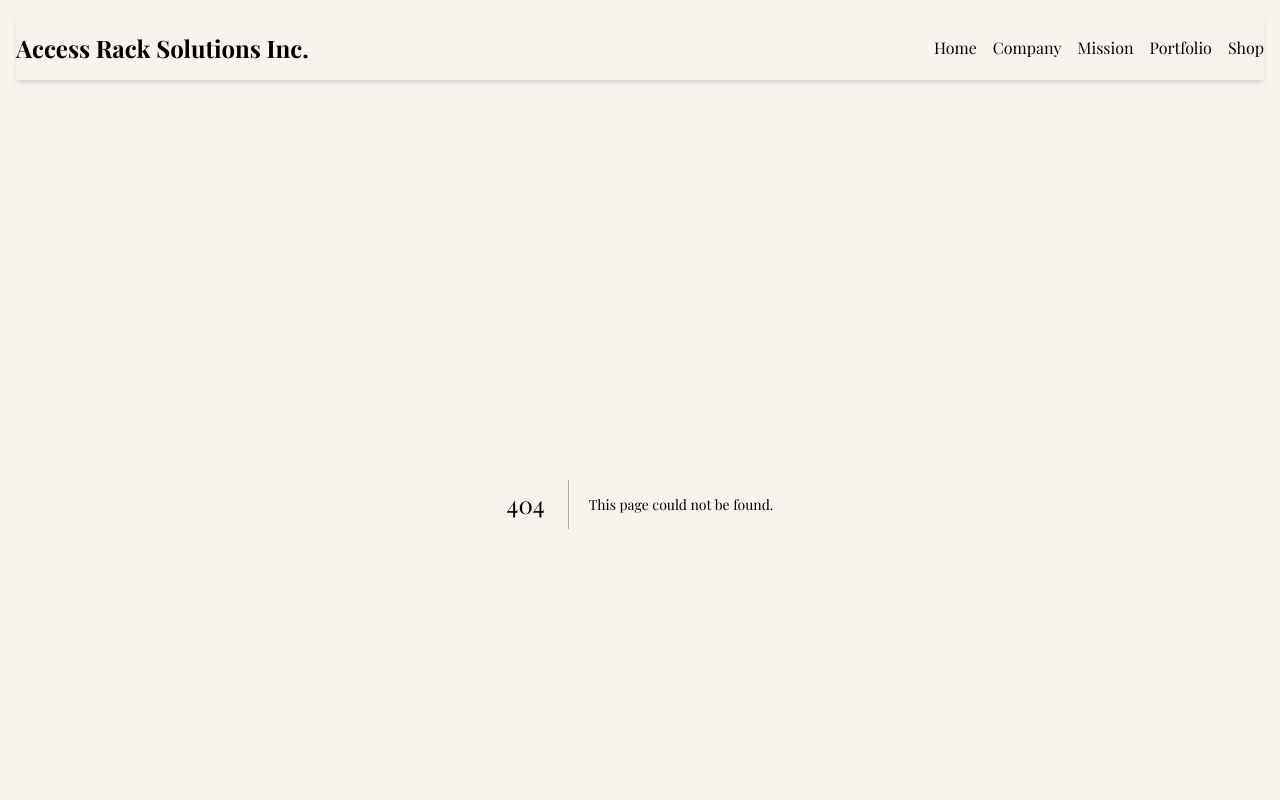
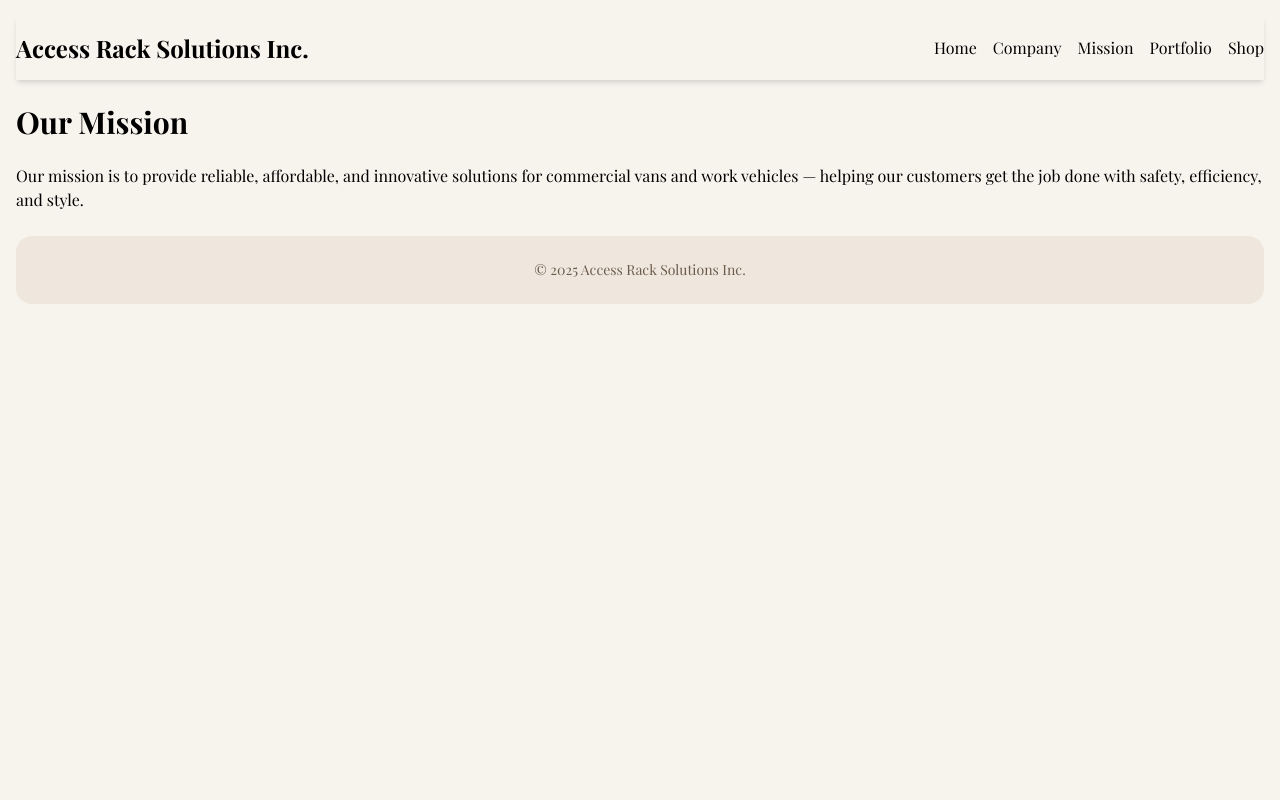
Before and after one commit to dev-verde1071/website, a Next.js app: page /mission in a window 1280 px wide. Before the commit this address had no page. Shown: the top 800 px of the page. Built offline with nearby package versions, Linux system fonts and the light colour scheme.

Commit message:
Create page.tsx

```diff
--- /dev/null
+++ b/app/mission/page.tsx
@@ -0,0 +1,12 @@
+export default function MissionPage() {
+  return (
+    <div className="space-y-6">
+      <h1 className="text-3xl font-bold">Our Mission</h1>
+      <p>
+        Our mission is to provide reliable, affordable, and innovative solutions
+        for commercial vans and work vehicles — helping our customers get the
+        job done with safety, efficiency, and style.
+      </p>
+    </div>
+  );
+}
```
